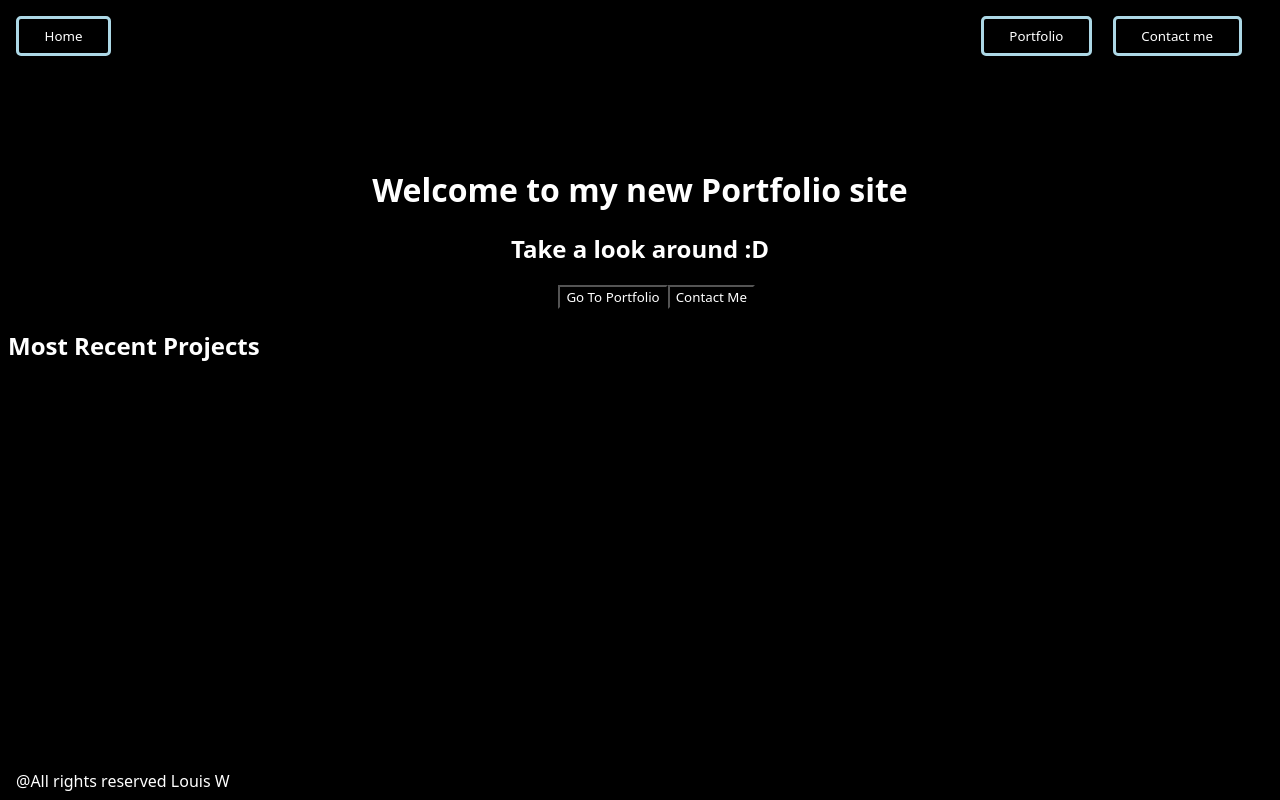
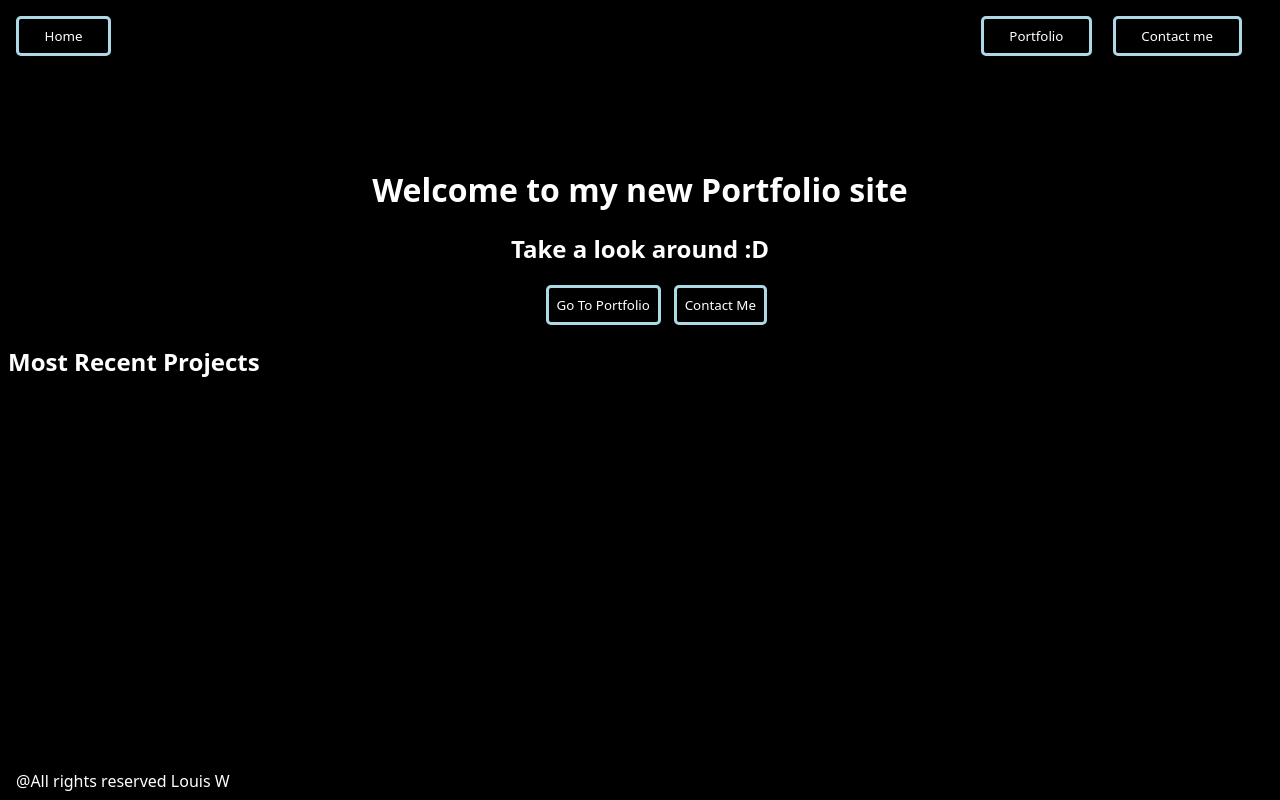
Before and after one commit to LouisWdev/myPortfolio, a React (Vite) app: page / in a window 1280 px wide. Built offline with nearby package versions, Linux system fonts and the light colour scheme.

Commit message:
Home page

```diff
--- a/src/pages/Home.tsx
+++ b/src/pages/Home.tsx
@@ -37,11 +37,32 @@ const SubTitle = styled.h2`
 `;
 
 const MainButtonsContainer = styled.div`
-      margin-left: 43vw;
+      margin-left: 42vw;
 `;
-const MainButton = styled.button``;
+const MainButton = styled.button`
+     margin-right: 1vw;
+     cursor: pointer;
+     border: 3px solid lightblue;
+     border-radius: 5px;
+     padding: 1vh;
+     transition: all 0.5s;
 
-const ContactButton = styled.button``;
+     &:hover {
+        background-color: lightblue;
+     }
+`;
+const ContactButton = styled.button`
+     border: 3px solid lightblue;
+     border-radius: 5px;
+     padding: 1vh;
+     cursor: pointer;
+     transition: all 0.5s;
+
+     &:hover {
+        background-color: lightblue;
+     }
+
+`;
 
 const RecentContainer = styled.div``;
 const RecentProjectText = styled.h2``;
```
